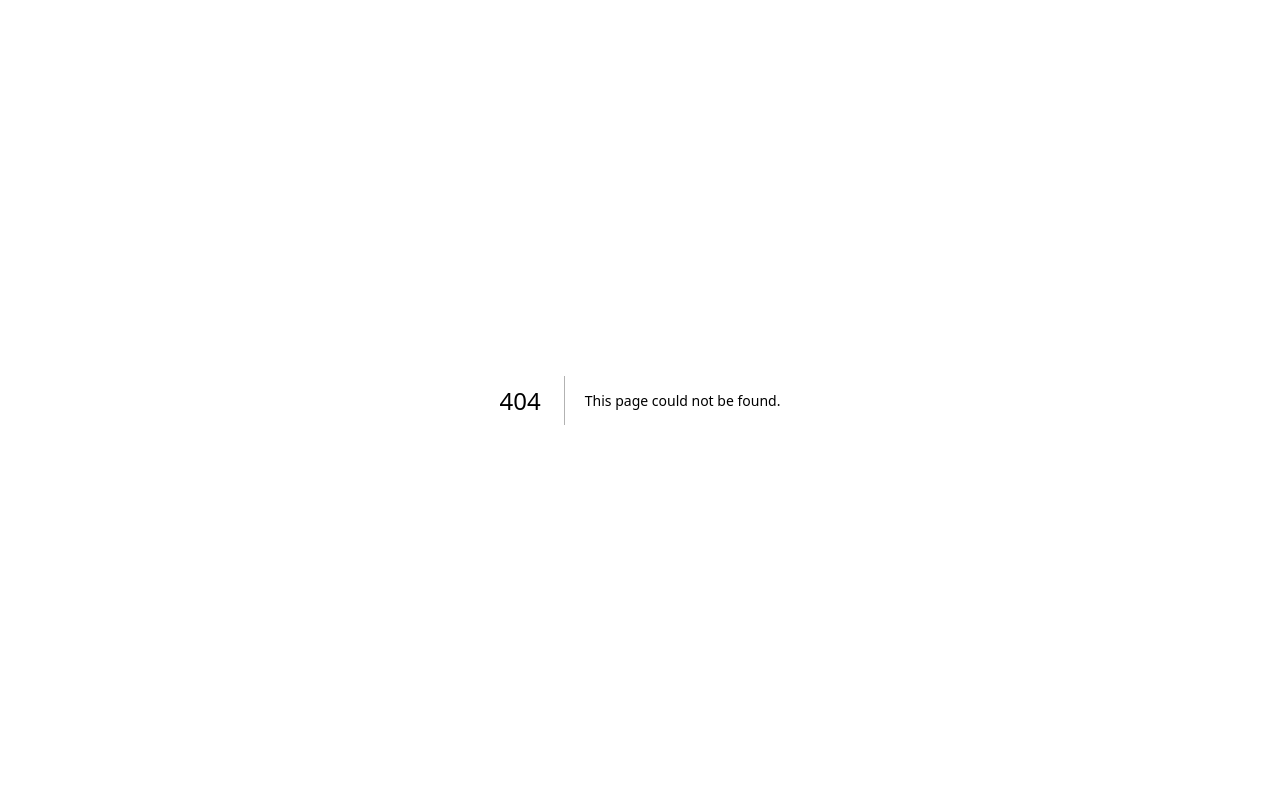
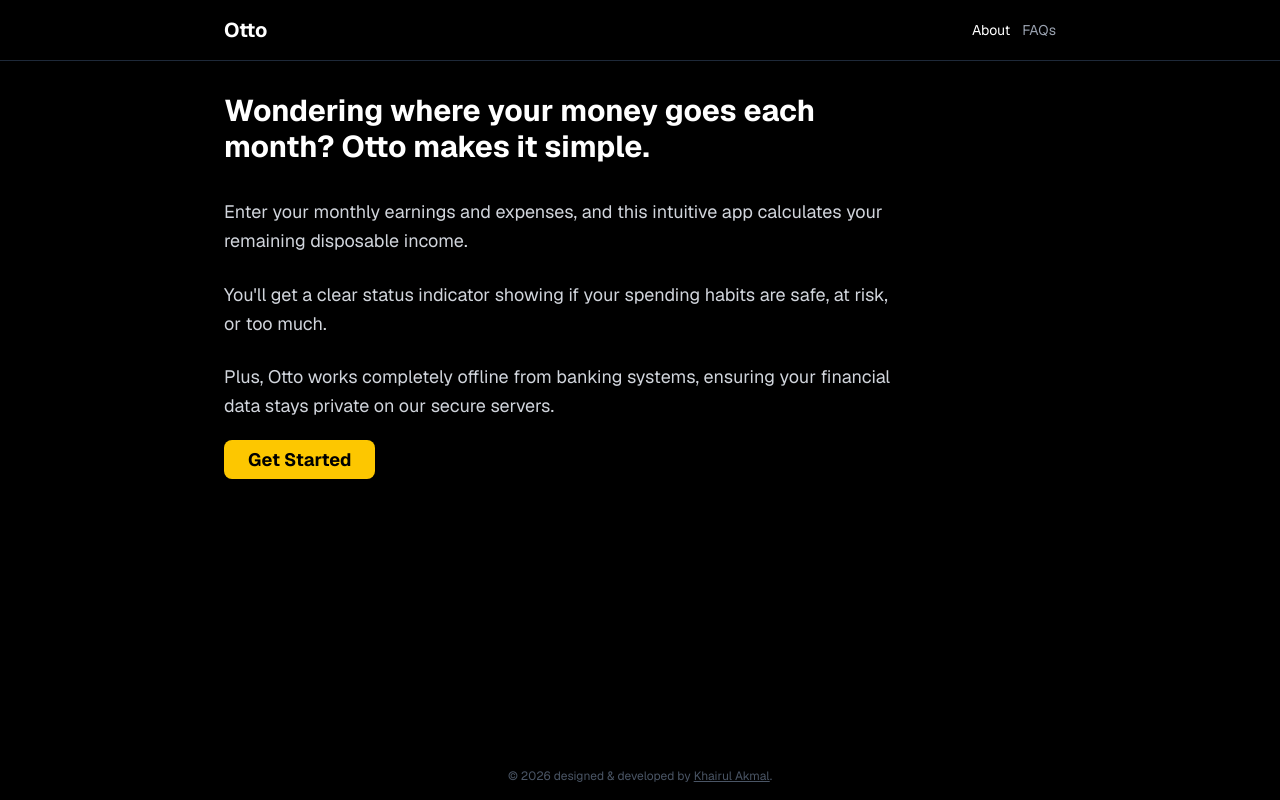
Before and after one commit to mofodox/Otto, a Next.js app: page /about in a window 1280 px wide. Before the commit this address had no page. Built offline with nearby package versions, Linux system fonts and the light colour scheme.

Commit message:
feat: Add an About page, create a reusable Footer component, and update Header navigation and dashboard title.

```diff
--- /dev/null
+++ b/app/about/page.tsx
@@ -0,0 +1,39 @@
+import Header from "@/components/Header";
+import Footer from "@/components/Footer";
+import Link from "next/link";
+
+export default function AboutPage() {
+    return (
+        <div className="bg-black text-white min-h-screen font-sans">
+            <Header />
+
+            <main className="max-w-4xl mx-auto p-8">
+                <div className="max-w-2xl">
+                    <h1 className="text-3xl font-bold mb-8">
+                        Wondering where your money goes each month? Otto makes it simple.
+                    </h1>
+
+                    <div className="space-y-6 text-lg text-gray-300 leading-relaxed">
+                        <p>
+                            Enter your monthly earnings and expenses, and this intuitive app calculates your remaining disposable income.
+                        </p>
+
+                        <p>
+                            You&apos;ll get a clear status indicator showing if your spending habits are safe, at risk, or too much.
+                        </p>
+
+                        <p>
+                            Plus, Otto works completely offline from banking systems, ensuring your financial data stays private on our secure servers.
+                        </p>
+
+                        <Link href="/" className="cursor-pointer bg-yellow-400 hover:bg-yellow-500 text-black font-bold py-2 px-6 rounded-lg transition-colors">
+                            Get Started
+                        </Link>
+                    </div>
+                </div>
+            </main>
+
+            <Footer />
+        </div>
+    );
+}
--- /dev/null
+++ b/components/Footer.tsx
@@ -0,0 +1,11 @@
+import React from 'react';
+
+const Footer = () => {
+    return (
+        <footer className="fixed bottom-4 left-0 w-full text-center text-xs text-gray-600">
+            &copy; {new Date().getFullYear()} designed & developed by <a className="underline hover:text-gray-300 transition-colors" href="https://twitter.com/mofodox">Khairul Akmal</a>.
+        </footer>
+    );
+};
+
+export default Footer;
--- a/components/Header.tsx
+++ b/components/Header.tsx
@@ -1,11 +1,17 @@
+import Link from 'next/link';
+
 export default function Header() {
     return (
         <header className="border-b border-gray-800">
             <div className="max-w-4xl mx-auto px-8 py-4 flex justify-between items-center">
-                <div className="text-xl font-bold">Otto</div>
+                <Link href="/" className="text-xl font-bold hover:text-gray-300 transition-colors">
+                    Otto
+                </Link>
                 <div className="flex items-center gap-3">
-                    <span className="text-sm">About</span>
-                    <span className="text-sm">FAQs</span>
+                    <Link href="/about" className="text-sm hover:text-gray-300 transition-colors">
+                        About
+                    </Link>
+                    <span className="text-sm text-gray-400 cursor-not-allowed">FAQs</span>
                 </div>
             </div>
         </header>
--- a/components/SubscriptionTracker.tsx
+++ b/components/SubscriptionTracker.tsx
@@ -6,6 +6,7 @@ import SubscriptionForm from './SubscriptionForm';
 import { Trash2, Pencil } from 'lucide-react';
 import Modal from './Modal';
 import Header from './Header';
+import Footer from './Footer';
 
 interface Subscription {
     id: string;
@@ -96,7 +97,7 @@ export default function SubscriptionTracker() {
             <main className="max-w-4xl mx-auto p-8">
                 <div className="flex justify-between items-start mb-2">
                     <div>
-                        <h1 className="text-4xl font-bold mb-6">Dashboard</h1>
+                        <h1 className="text-4xl font-bold mb-6">Expenses</h1>
                     </div>
                     <button
                         onClick={() => {
@@ -237,9 +238,7 @@ export default function SubscriptionTracker() {
                 </div>
             </main>
 
-            <footer className="fixed bottom-4 left-0 w-full text-center text-xs text-gray-600">
-                &copy; {new Date().getFullYear()} designed & developed.
-            </footer>
+            <Footer />
         </div>
     );
 }
```
